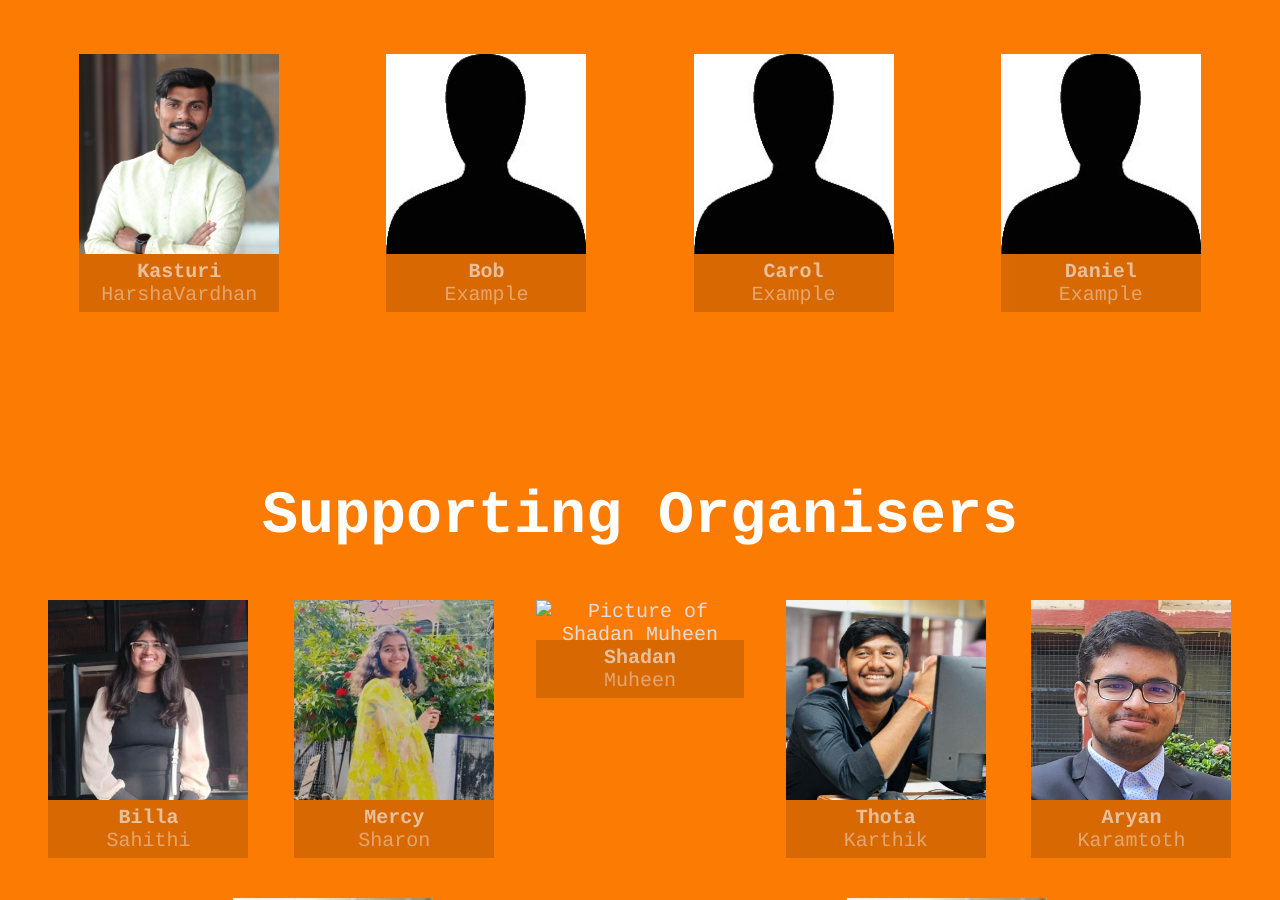
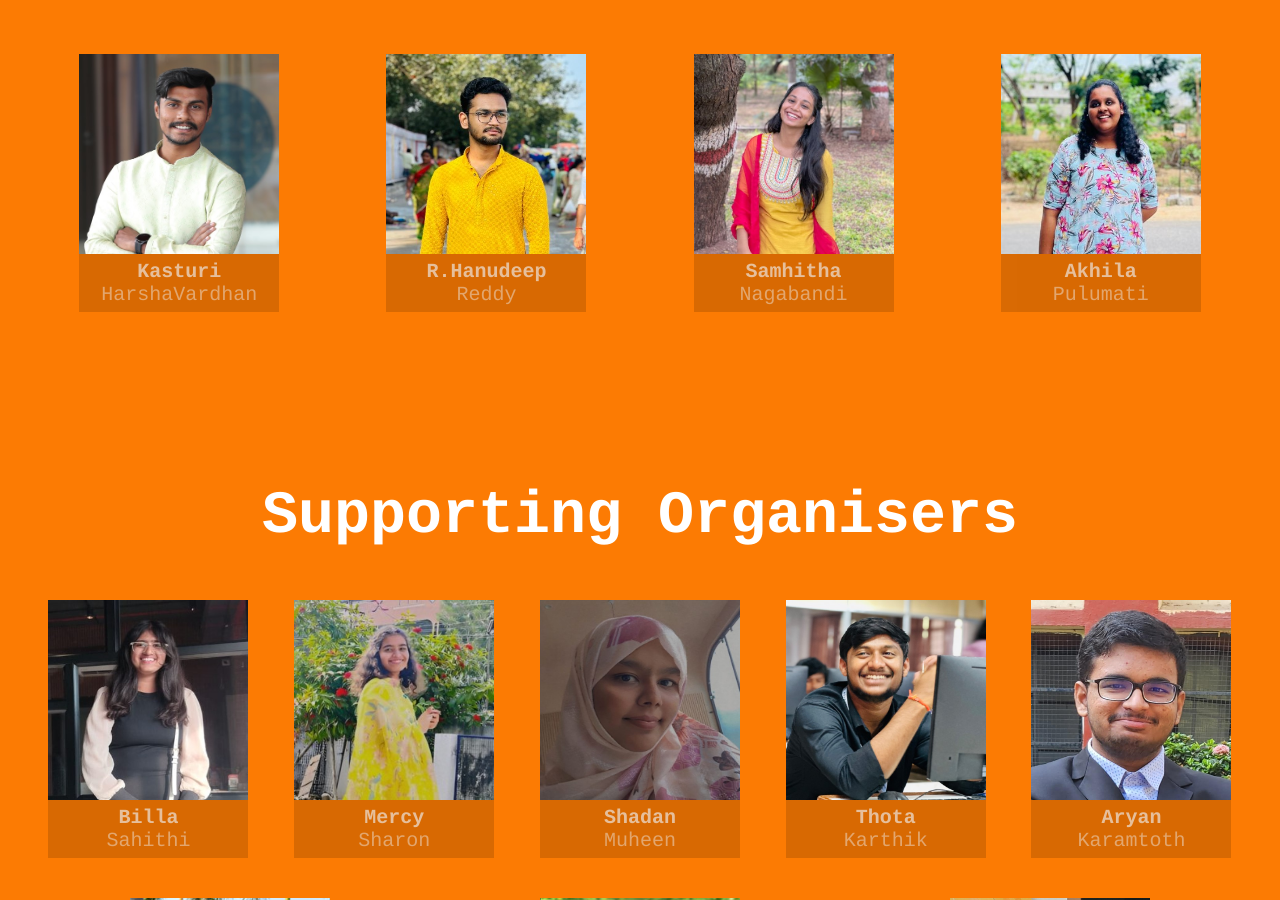
Before and after one commit to sih2024kitsw/sih2024kitsw.github.io, a Jekyll site: the page built from index.html, in a window 1280 px wide and 900 px high, scrolled down 6749 px. Built offline with Jekyll 4.4.1, drawn with Linux system fonts in a browser that asks for light colours; some of the changed text lies outside the part shown.

Commit message:
added more ppl

```diff
--- a/_data/organizers.yml
+++ b/_data/organizers.yml
@@ -35,19 +35,19 @@ faculty:
 maincoords:
   - first: Kasturi #b21it007
     last: HarshaVardhan
-    link: http://example.org
+    link: http://kitsw.ac.in
 
-  - first: Bob
-    last: Example
-    link: http://example.org
+  - first: R.Hanudeep #b21it001
+    last: Reddy
+    link: http://kitsw.ac.in
+ #third years go here
+  - first: Samhitha #b22it071
+    last: Nagabandi
+    link: http://kitsw.ac.in
 
-  - first: Carol
-    last: Example
-    link: http://example.org
-
-  - first: Daniel
-    last: Example
-    link: http://example.org
+  - first: Akhila #b22it104
+    last: Pulumati
+    link: http://kitsw.ac.in
 
 suppcords:
   - first: Billa #b22it054
@@ -70,10 +70,14 @@ suppcords:
     last: Karamtoth
     link: http://kitsw.ac.in
 
-  - first: Thota #b22it021
-    last: Karthik
+  - first: Varshith #b23it054
+    last: Perugu
     link: http://kitsw.ac.in
 
-  - first: Thota #b22it021
-    last: Karthik
+  - first: B.Vaishnavi #b23it036
+    last: Reddy
     link: http://kitsw.ac.in
+
+  - first: K.Suhaas #b23it029
+    last: Vikram
+    link: http://kitsw.ac.in
```
Also changed, not shown: images/people/Akhila Pulumati.jpg (added), images/people/B.Vaishnavi Reddy.jpg (added), images/people/K.Suhaas Vikram.jpg (added), images/people/R.Hanudeep Reddy.jpg (added), images/people/Samhitha Nagabandi.jpg (added), images/people/Shadan Muheen.jpg (renamed from images/people/Shadan Muheen .jpg), images/people/Varshith Perugu.jpg (added).
